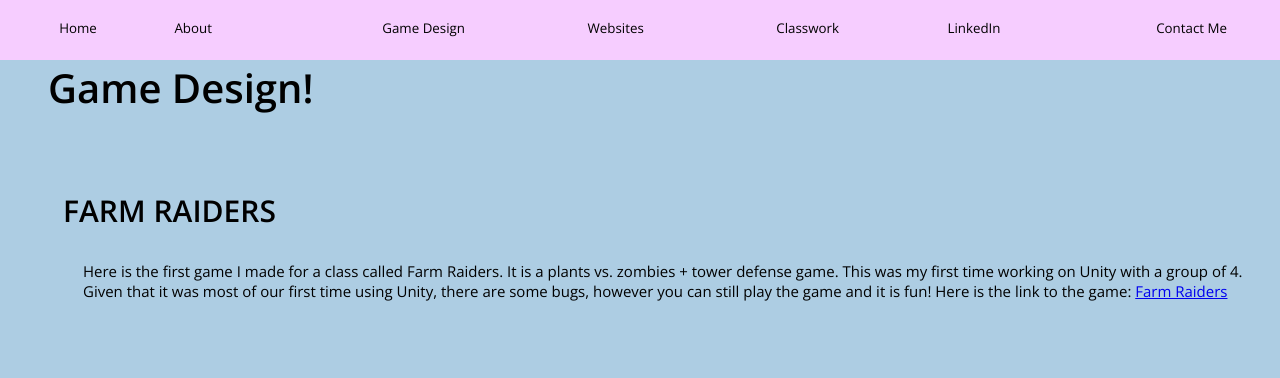
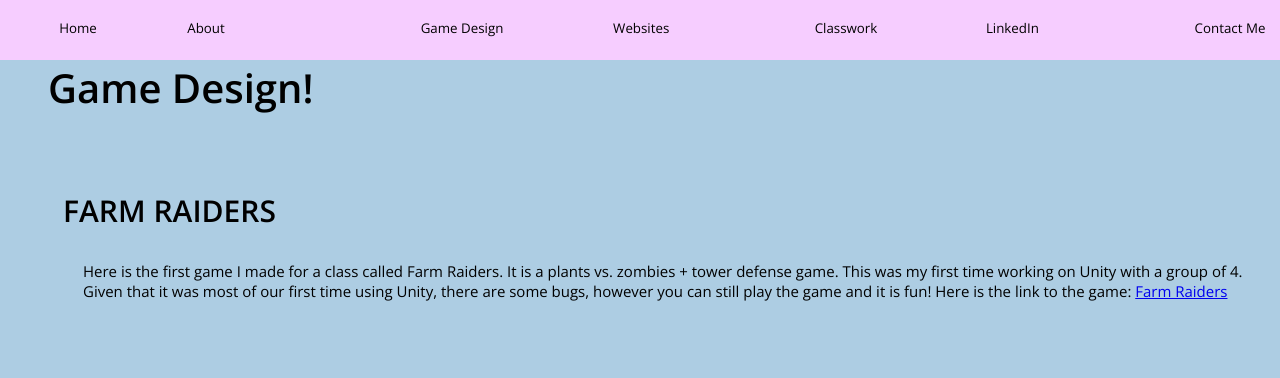
Before and after one commit to b3lla-c0rtez/bellas_GameDesigns, a plain HTML site: page index.html in a window 1280 px wide. Shown: the top 378 px of the page. Drawn offline with nearby package versions, Linux system fonts and the light colour scheme; grey boxes are pictures that could not be loaded.

Commit message:
Update game.css

```diff
--- a/game.css
+++ b/game.css
@@ -6,40 +6,39 @@
 
 #about {
 	position: absolute;
-	right: 81%;
+	right: 80%;
 	top: 8px;
 }
 
 #games {
 	position: absolute;
-	right: 63%;
+	right: 60%;
 	top: 8px;
 }
 
 #websites {
 	position: absolute;
-	right: 48%;
+	right: 46%;
 	top: 8px;
 }
 
 #projects {
 	position: absolute;
-	right: 33%;
+	right: 30%;
 	top: 8px;
 }
 
 #linked {
 	position: absolute;
-	right: 20%;
+	right: 17%;
 	top: 8px;
 }
 
 #contact {
 	position: absolute;
-	right: 3%;
+	right: 0%;
 	top: 8px;
 }
-
 .header {
 	background: #f6cdff;
 	padding: 10px 0;
```
